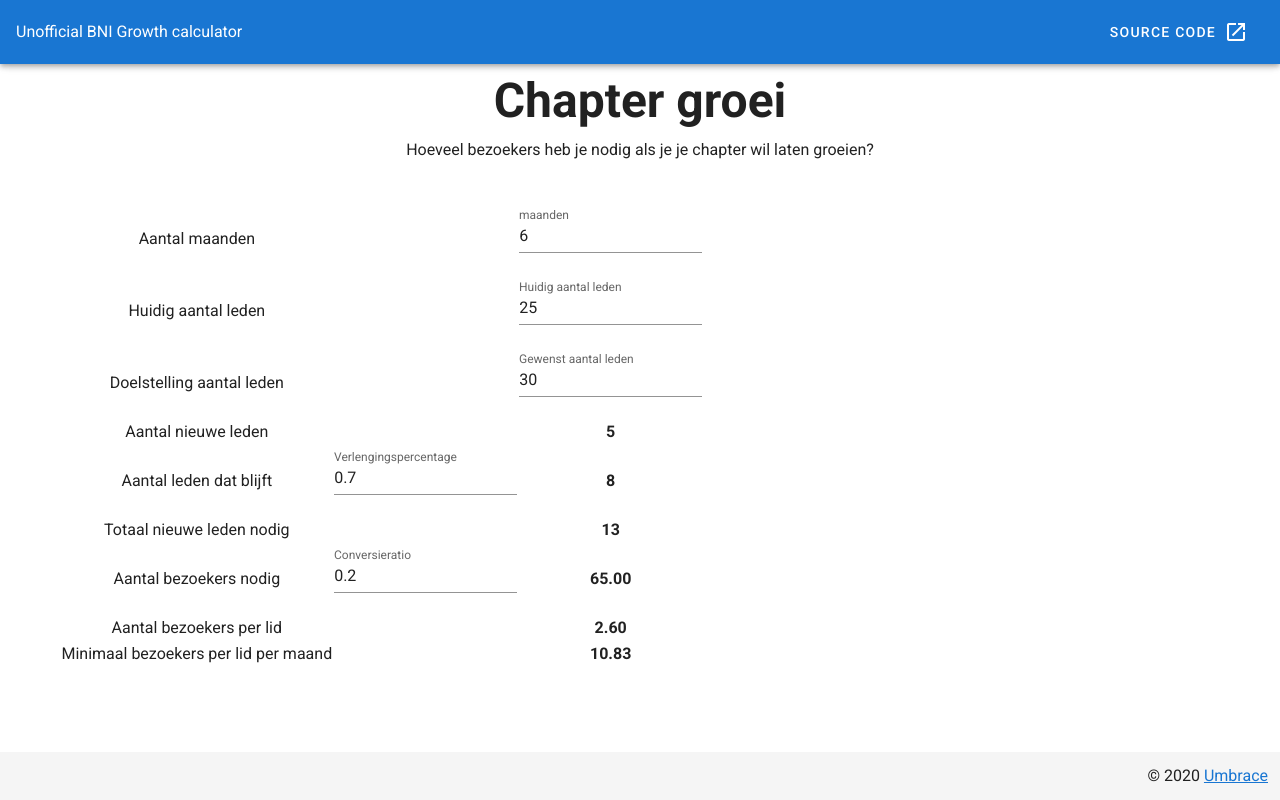
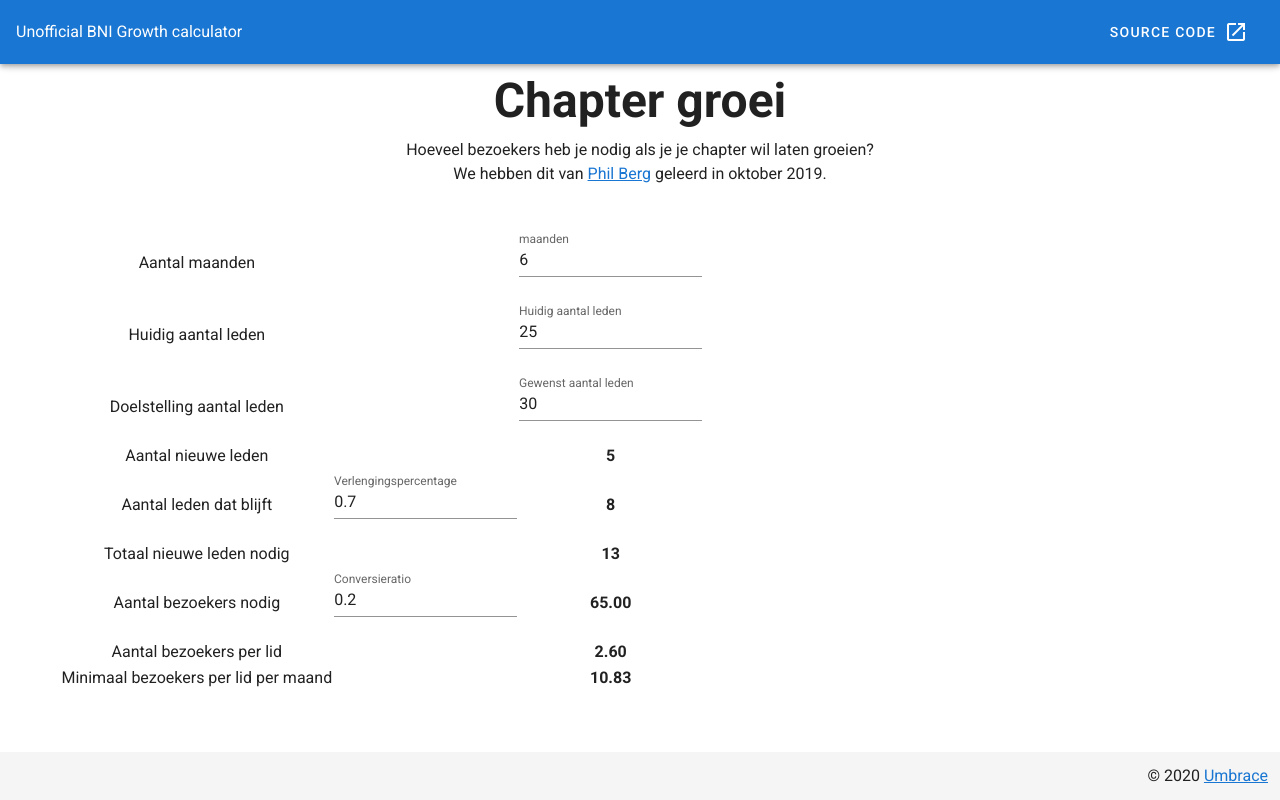
Before and after one commit to dampee/Bni-Growth-Calculator, a Vue app: page / in a window 1280 px wide. Built offline with nearby package versions, Linux system fonts and the light colour scheme.

Commit message:
add reference to phil berg

```diff
--- a/src/components/GrowthCalculator.vue
+++ b/src/components/GrowthCalculator.vue
@@ -3,7 +3,8 @@
     <v-row class="text-center">
       <v-col cols="12">
        <h3 class="display-2 font-weight-bold mb-3">Chapter groei</h3>
-       <p>Hoeveel bezoekers heb je nodig als je je chapter wil laten groeien?</p>
+       <p>Hoeveel bezoekers heb je nodig als je je chapter wil laten groeien? <br/>
+       We hebben dit van <a href="https://www.linkedin.com/in/phberg/" target="_blank">Phil Berg</a> geleerd in oktober 2019.</p>
       </v-col>
 
       <v-col cols="12">
```
